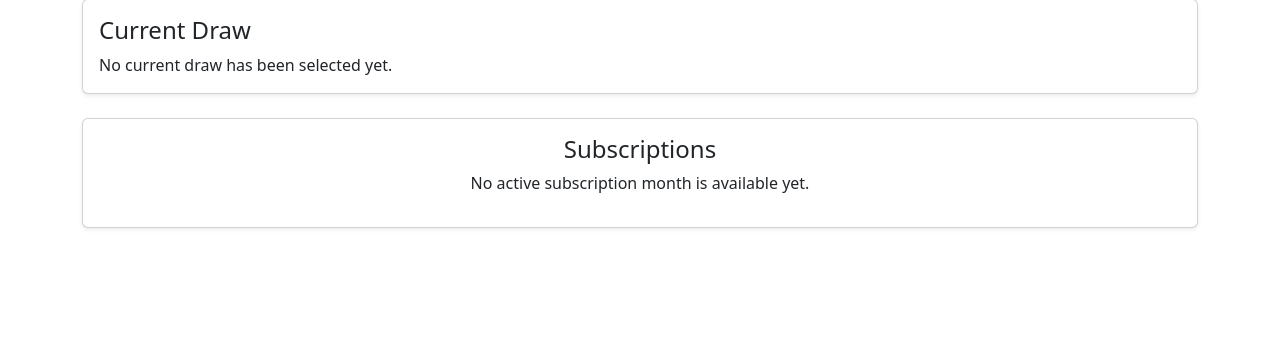
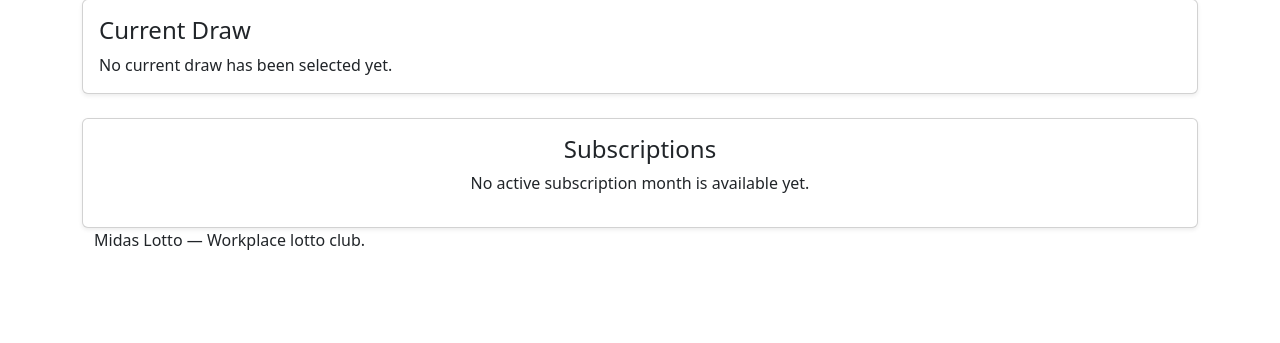
Before and after one commit to EmcioN/Midas-lotto, a Django app: page / in a window 1280 px wide. Shown: the part 272-615 px from the top of the page. Run offline with Django 5.2, Linux system fonts and the light colour scheme; data that the repository does not hold is empty.

Commit message:
Add simple branded footer to site layout

```diff
--- a/core/templates/core/home.html
+++ b/core/templates/core/home.html
@@ -93,4 +93,9 @@
         {% endif %}
     </div>
 </section>
+<footer class="footer">
+    <div class="container">
+        <p class="mb-0">Midas Lotto &mdash; Workplace lotto club.</p>
+    </div>
+</footer>
 {% endblock %}
```
